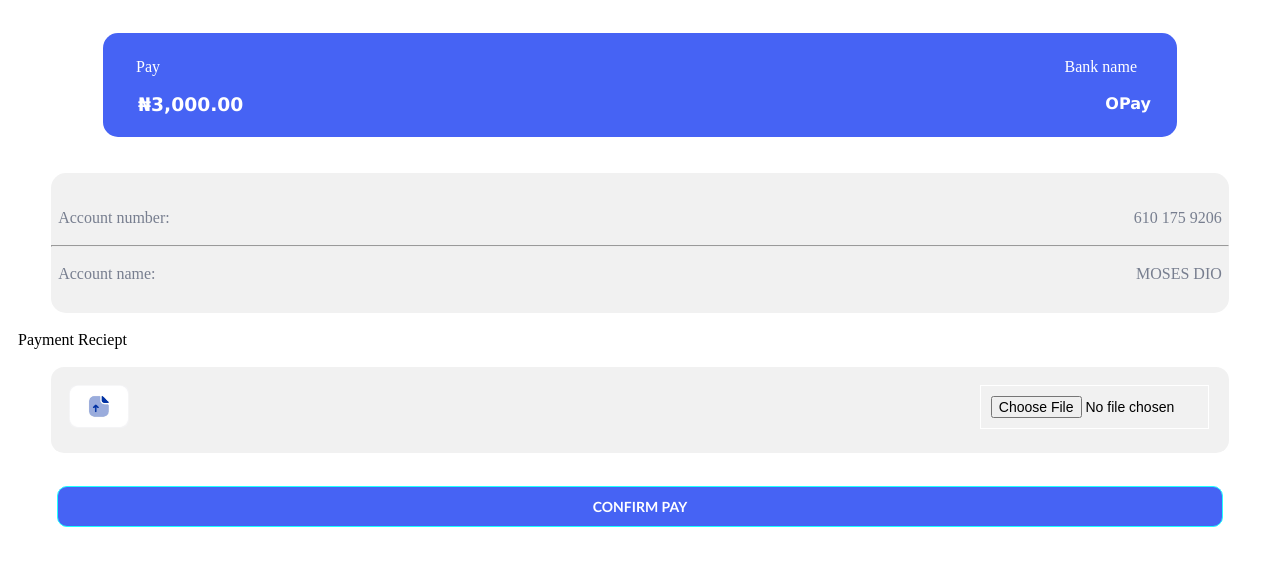
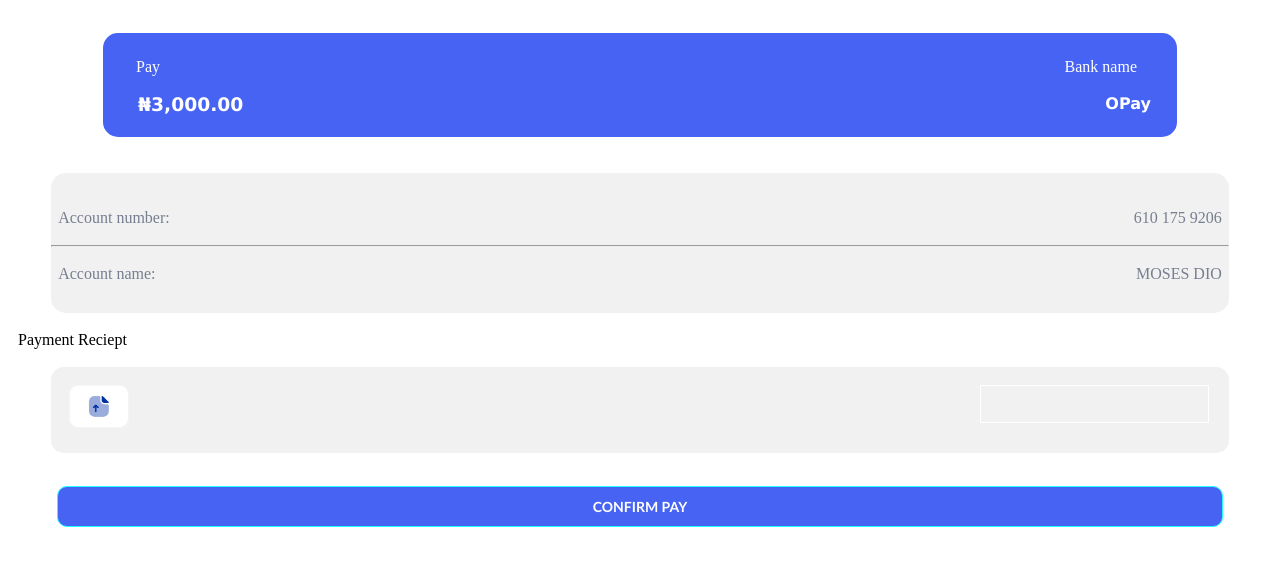
Before and after one commit to allappsworks/litepayuser1, a plain HTML site: page pending.html in a window 1280 px wide. Shown: the part 58-624 px from the top of the page. Drawn offline with Linux system fonts and the light colour scheme.

Commit message:
Update pending.html

```diff
--- a/pending.html
+++ b/pending.html
@@ -75,7 +75,7 @@
   <div class="line">
     <br />
     <img src="recipe.jpeg" alt="" style="width: 60px; border-radius: 8px; margin-left: 18px;" />
-<input type="file" name="myInput" accept="image/*, .pdf" style="width: 207px; border: 1px solid #fff; float: right; margin-right: 20px; font-size: 14px; background: #F1F1F1; padding: 10px;" required>
+<input type="text" required name="myInput" style="width: 207px; border: 1px solid #fff; float: right; margin-right: 20px; font-size: 14px; background: #F1F1F1; padding: 10px;" required>
 <br />
 <br />
 <center>
```
